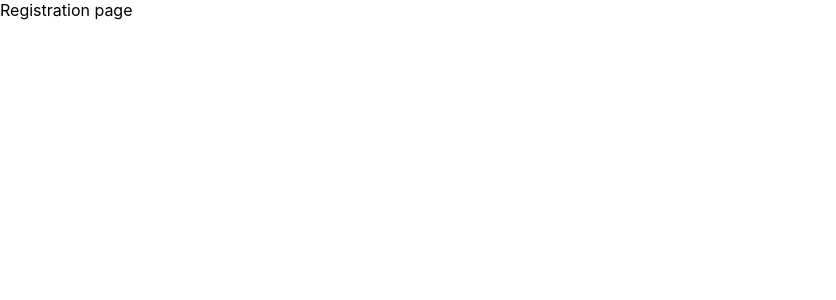
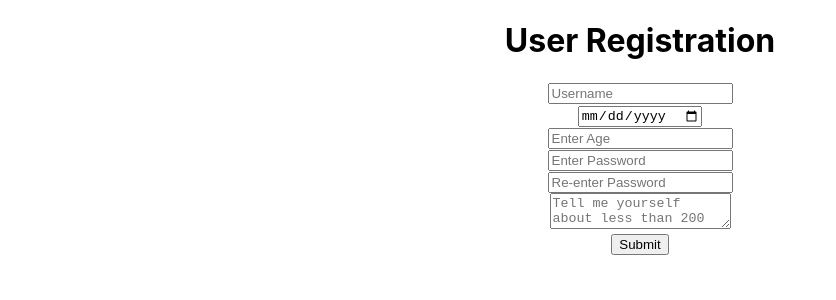
Before and after one commit to tharaneeshraj/register-frontend, a React (Create React App) app: page / in a window 1280 px wide. Shown: the top 300 px of the page, without its empty margins (0-836 px from the left). Built offline with nearby package versions, Linux system fonts and the light colour scheme.

Commit message:
reg-update1

```diff
--- a/src/Components/register.js
+++ b/src/Components/register.js
@@ -1,9 +1,88 @@
+import { use, useState } from "react"
+
+const Register=()=>{
+
+    const userData={
+        name:"",
+        dob:"",
+        age:"",
+        pswd:"",
+        cpswd:"",
+        about:"",
+    }
+
+    const [user,setUser] =useState(userData)
+    const [errors,setErrors] = useState({})
+
+    const handleChange=(e)=>{
+        const{name,value}=e.target
+        setUser((prevUser)=>({...prevUser,[name]:value}))
+    }
+
+    const handleSubmit =(e)=>{
+        e.preventDefault()
+        const newErrors={}
+        Object.keys(user).forEach((key)=>{
+            const errorMsg=validField(key,user[key])
+            if(errorMsg) newErrors[key] =errorMsg
+        })
+        setErrors(newErrors)
+
+        if (Object.keys(newErrors).length===0) {
+            console.log("Submitted Successfully",user)
+        }
+    }
+    const validField =(name,value)=>{
+        let errorMsg=""
+
+        if(name==="name" && value.length <5) errorMsg="Enter Min 5 characters"
+        if(name==="age"){
+            if(!value) errorMsg="Age is required"
+            else if(value<0 ||value>120 || NaN(value)) errorMsg="enter valid age(0-100)"
+        }
+        if(name === "dob" && !value) errorMsg="Date of birth is required"
+        if(name==="password" && !/^(?=.*[A-Za-z])(?=.*\d)(?=.*[@$!%?&])[A-Za-z\d@$!%*?&]{10,}$/.test(value)) errorMsg="Enter valid password"
+        if(name==="cpswd")
+            if(!value) errorMsg="Password is required"
+        else if(value !== user.pswd) errorMsg="Must match with password"
+        if(name==="about")
+            if(!value) errorMsg="Tell yourself"
+        else if(value.length>200) errorMsg="Write less than 200 characters"
+    }
+
+    const handleBlur =(e)=>{
+        const{name,value} =e.target
+        setErrors((prevUser)=>({...prevUser,name:validField(name,value)}))
+
+    }
 
 
-const Register=()=>{
     return(
-        <div>
-            Registration page
+        <div className="container">
+            <center>
+                <h1>User Registration</h1>
+            <form>
+                <div className="inside-container">
+                    <input type="text" name="name" placeholder="Username" value={user.name} onChange={handleChange} onBlur={handleBlur}></input>
+                </div>
+                <div className="inside-container">
+                    <input type="date" name="dob" value={user.dob} onChange={handleChange} onBlur={handleBlur}></input>
+                </div>
+                <div className="inside-container">
+                    <input type="number" name="age" value={user.age} placeholder="Enter Age" onChange={handleChange} onBlur={handleBlur}></input>
+                </div>
+                <div className="inside-container">
+                    <input type="password" name="pswd" value={user.pswd} placeholder="Enter Password" onChange={handleChange} onBlur={handleBlur}></input>
+                </div>
+                <div className="inside-container">
+                    <input type="password" name="cpswd" value={user.cpswd} placeholder="Re-enter Password" onChange={handleChange} onBlur={handleBlur}></input>
+                </div>
+                <div className="inside-container">
+                    <textarea name="about" placeholder="Tell me yourself about less than 200 characters" value={user.about} onChange={handleChange} onBlur={handleBlur}></textarea>
+                </div>
+                <button type="submit">Submit</button>
+            </form>
+            </center>
         </div>
     )
 }
```
